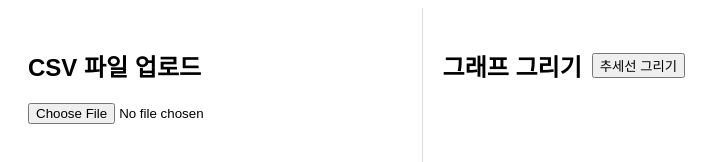
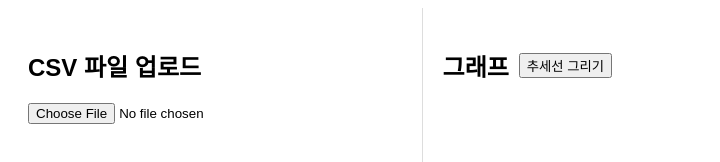
Before and after one commit to jjyeong2103/math1, a website built with Vite: page index.html in a window 1280 px wide. Shown: the top 162 px of the page, without its empty margins (0-720 px from the left). Built offline with nearby package versions, Linux system fonts and the light colour scheme.

Commit message:
Update index.html

```diff
--- a/index.html
+++ b/index.html
@@ -52,7 +52,7 @@
     </div>
     <div id="graph-section">
         <div id="graph-header">
-            <h2>그래프 그리기</h2>
+            <h2>그래프</h2>
             <button id="trendline-button">추세선 그리기</button>
         </div>
         <canvas id="chart"></canvas>
```
